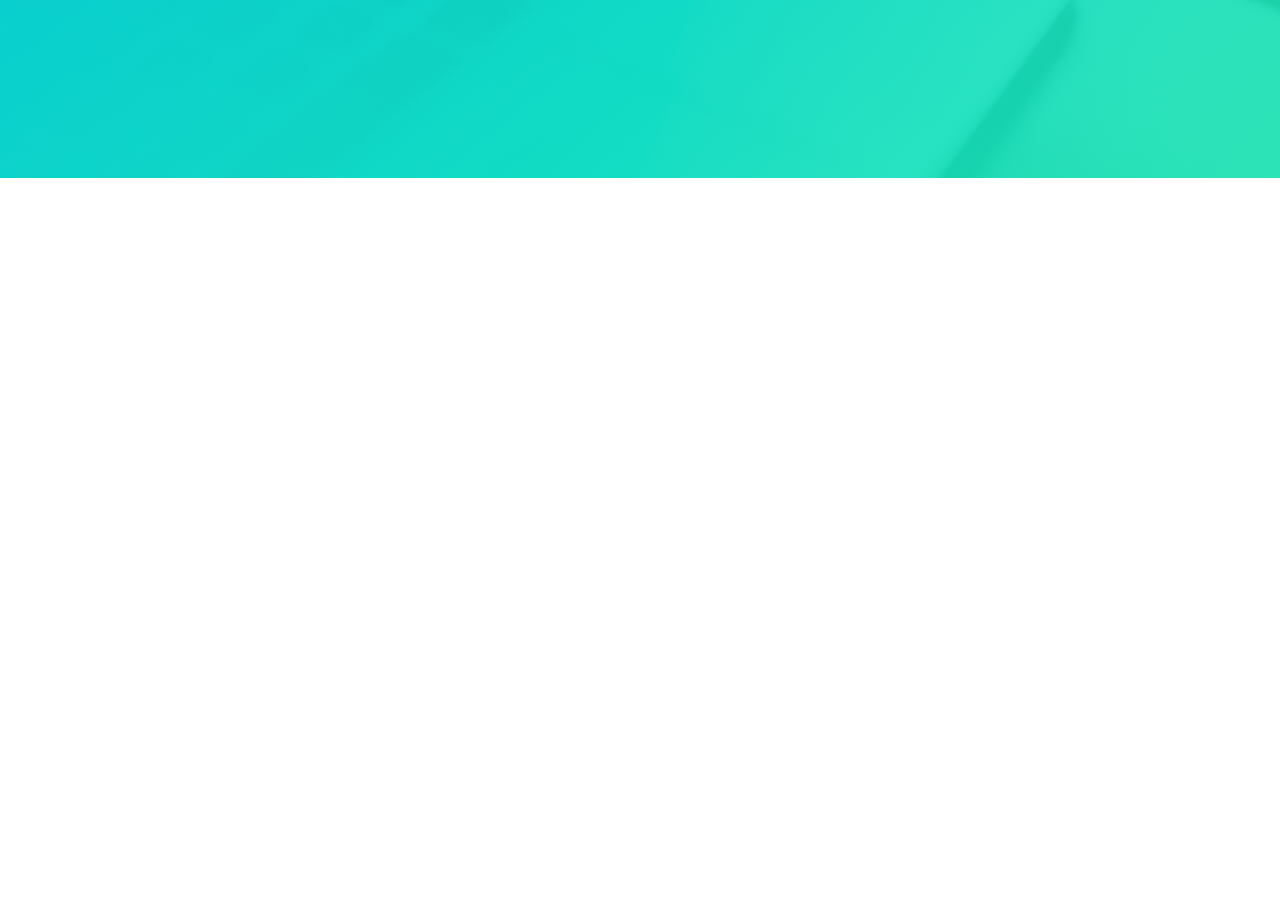
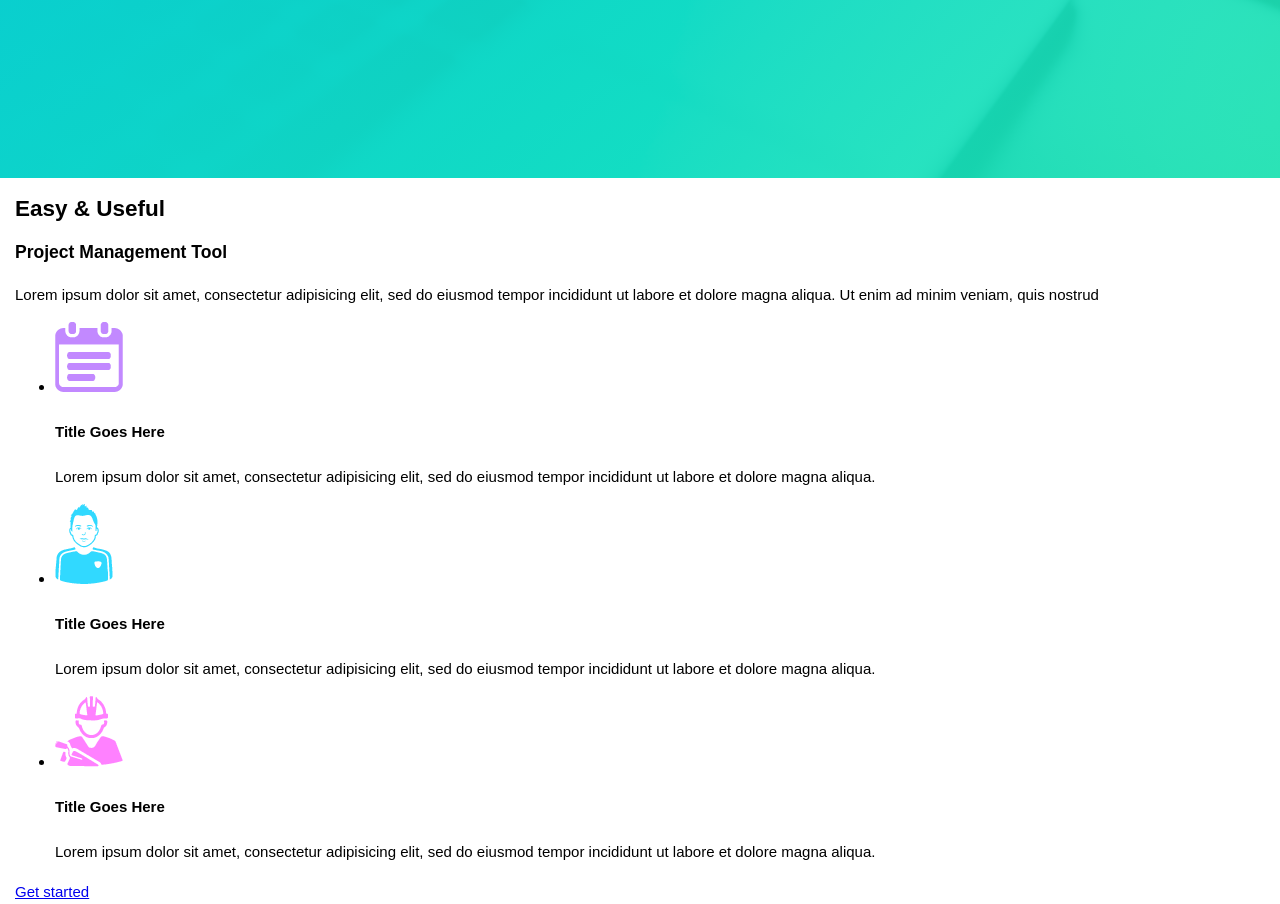
Before and after one commit to Bobokhuja/dart, a website: page src/pug/index.pug in a window 1280 px wide. Shown: the part 654-1558 px from the top of the page. Before the commit the page ends 832 px from the top, so only its background shows below. Drawn offline with nearby package versions, Linux system fonts and the light colour scheme; files that its build step writes are made by us from their sources; files whose address does not match are found by name; a web font is replaced by a local one.

Commit message:
разметка блока features

```diff
--- a/src/pug/index.pug
+++ b/src/pug/index.pug
@@ -12,3 +12,4 @@ html(lang="ru")
       .top__wrap.wrap
         include parts/header.pug
         include parts/banner.pug
+    include parts/features.pug
--- /dev/null
+++ b/src/pug/parts/features.pug
@@ -0,0 +1,21 @@
+section.features.wrap
+  h2.fatures__title Easy &amp; Useful
+  h3.features__subtitle Project Management Tool
+  p.features__text Lorem ipsum dolor sit amet, consectetur adipisicing elit, sed do eiusmod tempor incididunt ut labore et dolore magna aliqua. Ut enim ad minim veniam, quis nostrud
+  ul.features__list
+    li.features__item
+      p.features__img
+        img(src="img/calendar.png", alt="График работы", width="68", height="70")
+      h4.faetures__name Title Goes Here
+      p.features__description Lorem ipsum dolor sit amet, consectetur adipisicing elit, sed do eiusmod tempor incididunt ut labore et dolore magna aliqua.
+    li.features__item
+      p.features__img
+        img(src="img/user.png", alt="Команда", width="58", height="80")
+      h4.faetures__name Title Goes Here
+      p.features__description Lorem ipsum dolor sit amet, consectetur adipisicing elit, sed do eiusmod tempor incididunt ut labore et dolore magna aliqua.
+    li.features__item
+      p.features__img
+        img(src="img/worker.png", alt="Работник", width="68", height="71")
+      h4.faetures__name Title Goes Here
+      p.features__description Lorem ipsum dolor sit amet, consectetur adipisicing elit, sed do eiusmod tempor incididunt ut labore et dolore magna aliqua.
+  a(href="#").features__button Get started
--- a/src/scss/mixins.scss
+++ b/src/scss/mixins.scss
@@ -29,6 +29,8 @@
     width: 100%;
     height: 100%;
   }
+
+  @content;
 }
 
 @mixin visually-hidden() {
```
Also changed, not shown: src/img/calendar.png (added), src/img/sprite.png (deleted), src/img/user.png (added), src/img/worker.png (added).
